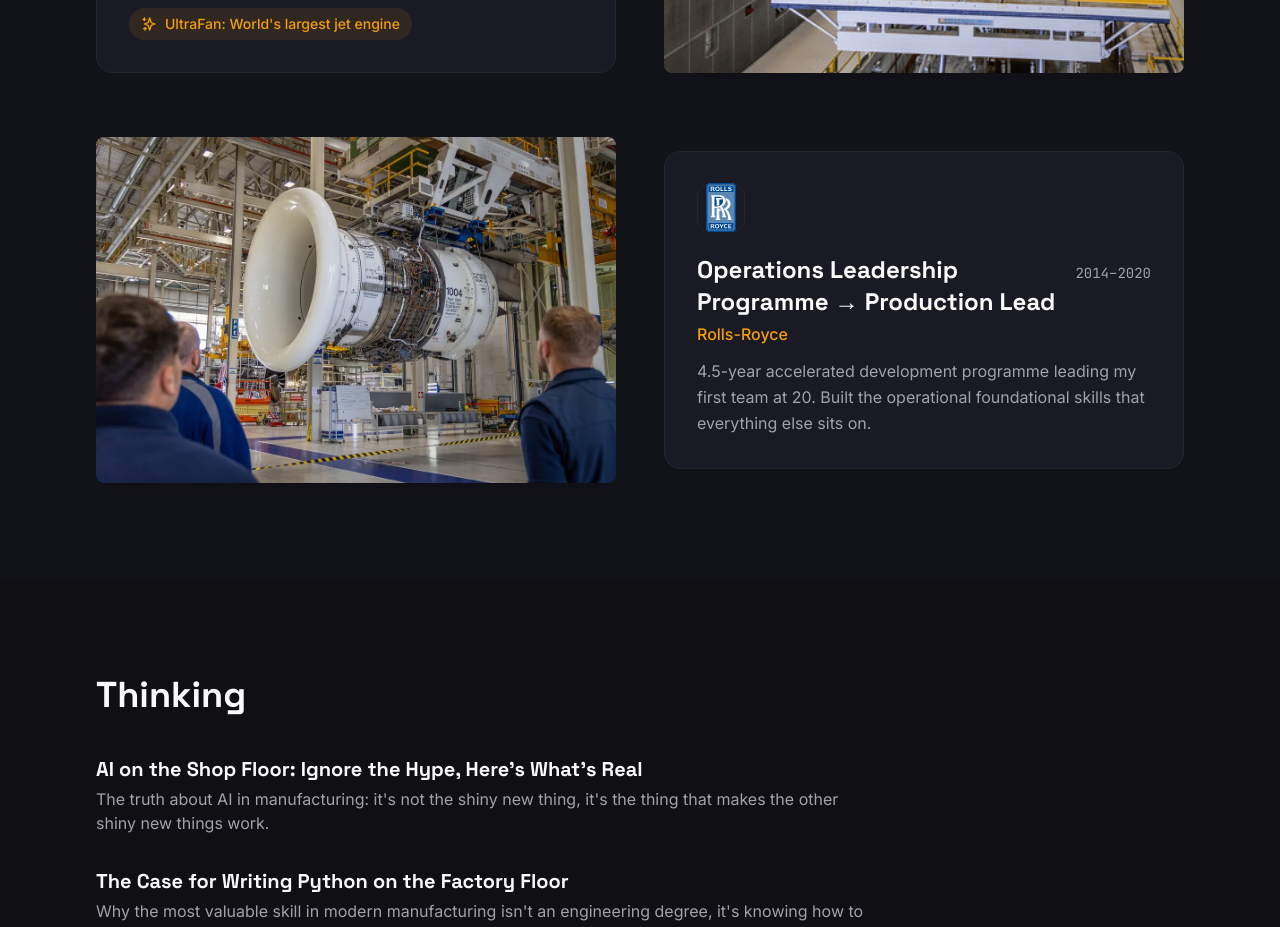
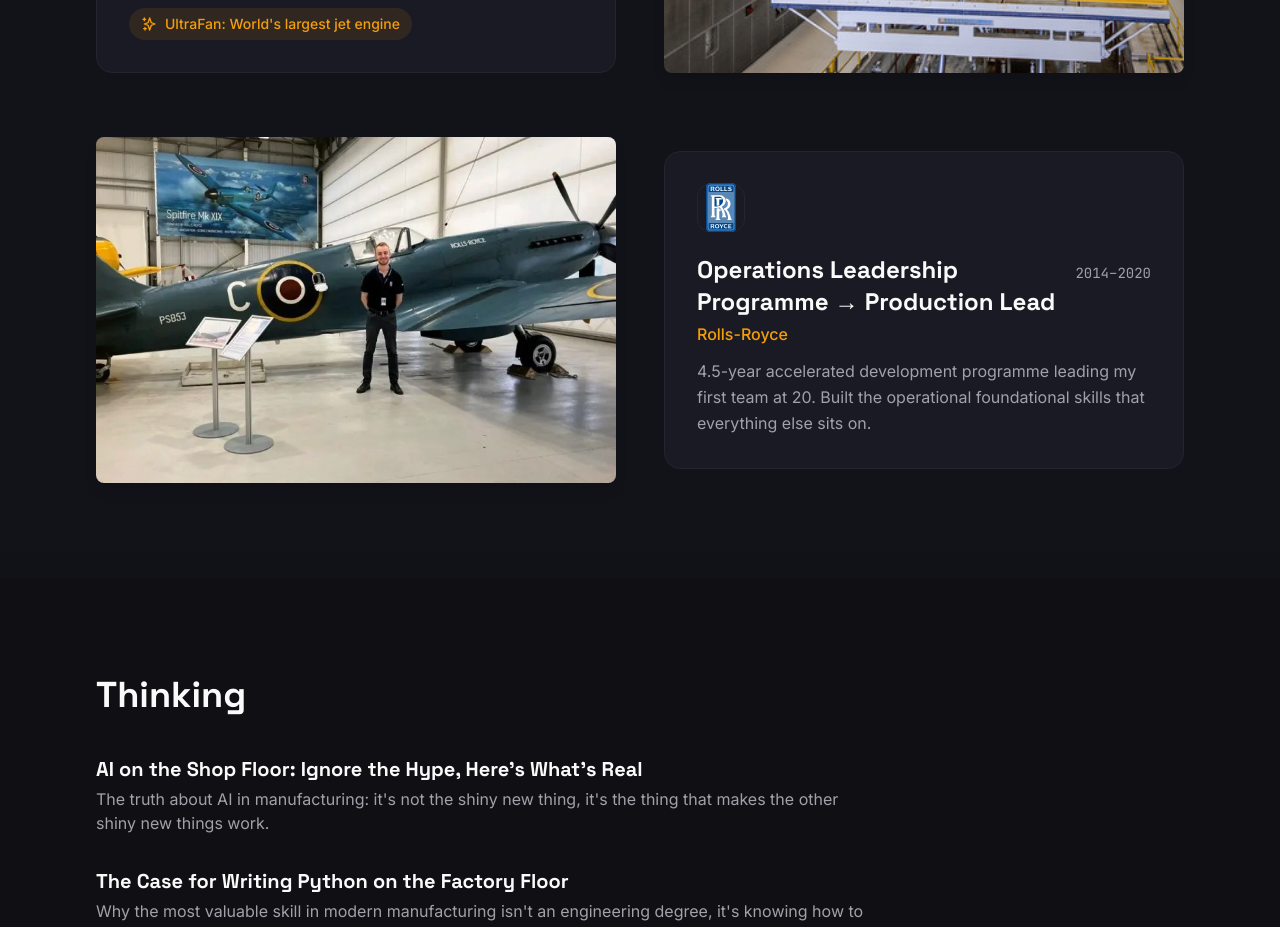
Before and after one commit to TomDarcy/tom-portfolio, a Next.js app: page / in a window 1280 px wide. Shown: the part 3260-4187 px from the top of the page. Built offline with nearby package versions, Linux system fonts and the light colour scheme.

Commit message:
Update experience image in ExperienceSection and replace binary photo file with a new version.

```diff
--- a/src/components/sections/ExperienceSection.tsx
+++ b/src/components/sections/ExperienceSection.tsx
@@ -50,7 +50,7 @@ const experiences = [
     description:
       "4.5-year accelerated development programme leading my first team at 20. Built the operational foundational skills that everything else sits on.",
     logo: "/logos/rr.svg",
-    image: "/photos/rr1.webp",
+    image: "/photos/spitfire.webp",
   },
 ];
 
```
Also changed, not shown: public/photos/auar.webp, public/photos/spitfire.webp (added).
